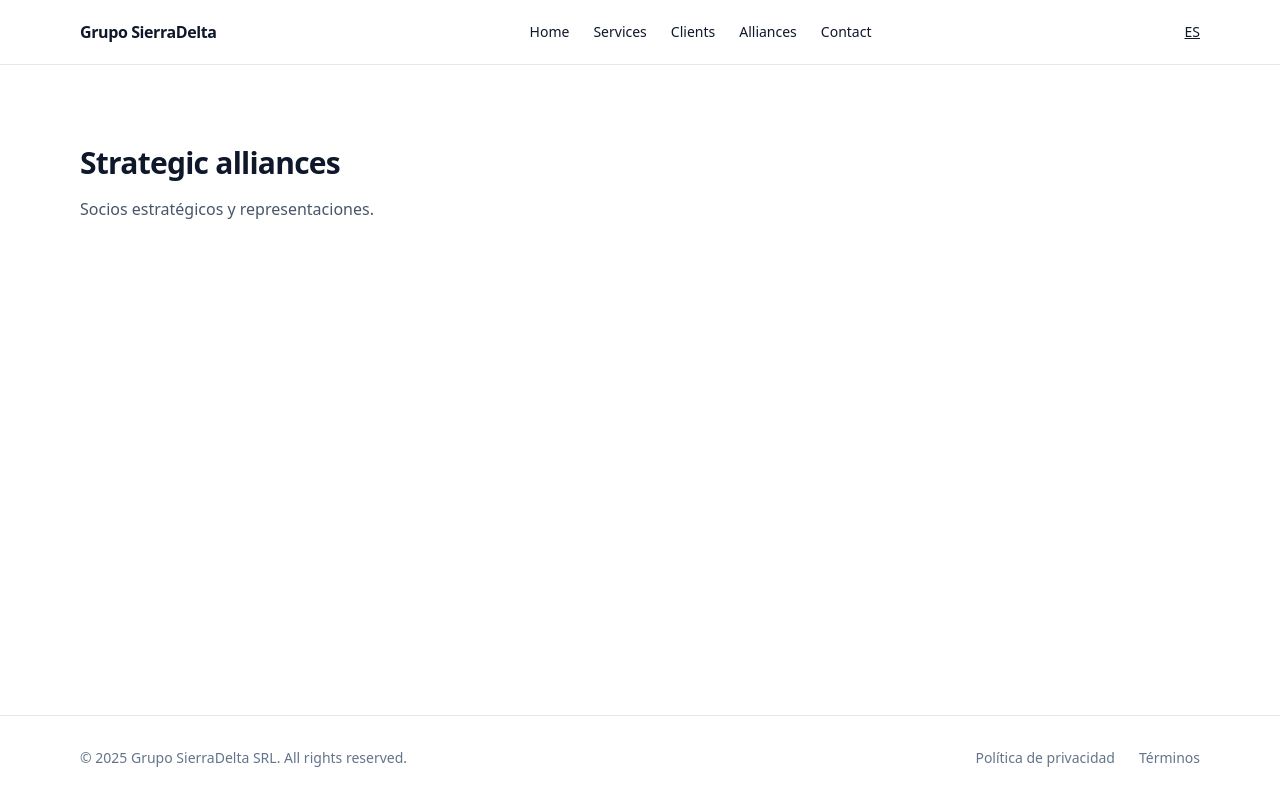
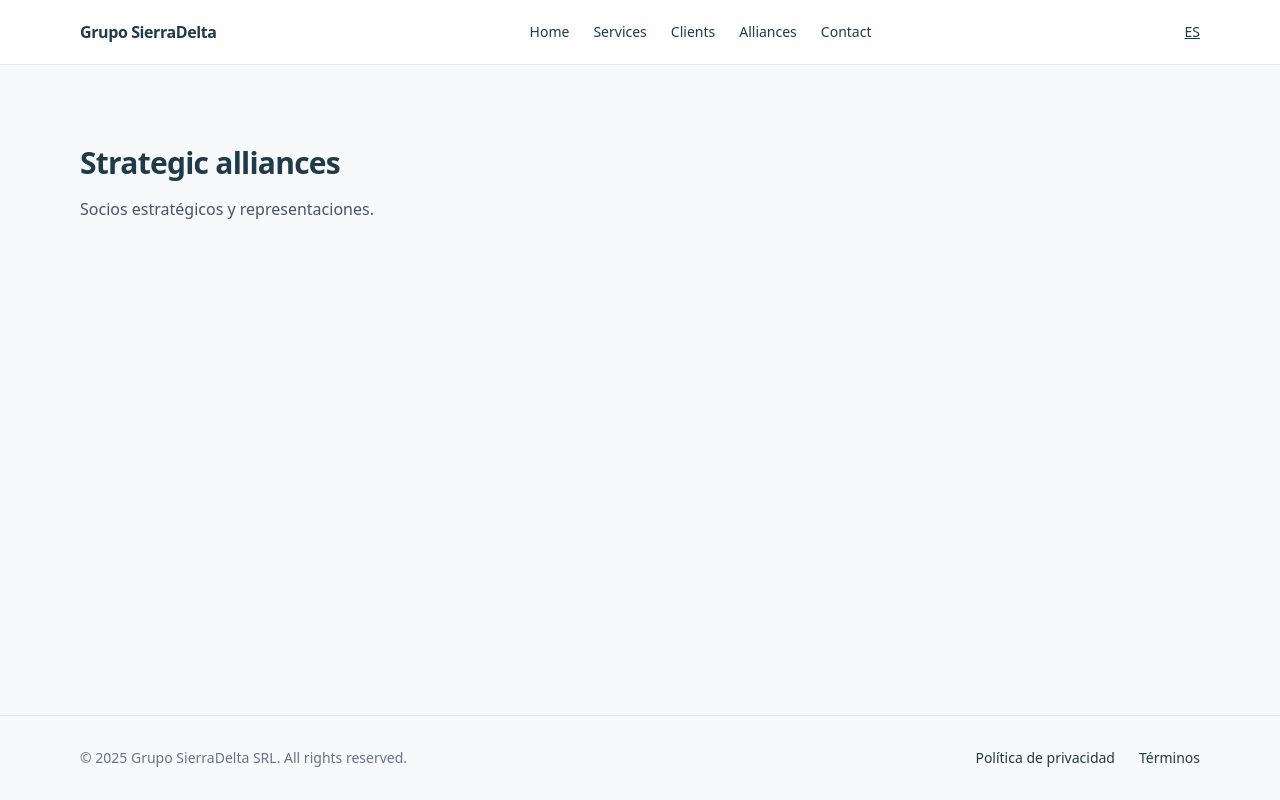
Before and after one commit to Gacela31/sierradelta-next, a Next.js app: page /en/alianzas in a window 1280 px wide. Built offline with nearby package versions, Linux system fonts and the light colour scheme; no server answers.

Commit message:
style: brand palette (#1F3B49) + helpers and tailwind glob fix

```diff
--- a/app/globals.css
+++ b/app/globals.css
@@ -1,22 +1,63 @@
+/* app/globals.css */
 @tailwind base;
 @tailwind components;
 @tailwind utilities;
 
-:root {
-  --bg: #ffffff;
-  --fg: #0f172a; /* slate-900 */
+/* 🎨 Paleta SierraDelta */
+:root{
+  --brand: #1F3B49;          /* primario (logo) */
+  --brand-contrast: #ffffff; /* texto sobre primario */
+  --accent: #C2A676;         /* arena/dorado */
+  --surface: #F7F9FA;        /* fondo claro suave */
+  --text: #1F3B49;           /* texto principal */
 }
 
-html, body {
+/* Base */
+html, body{
   height: 100%;
-  background: var(--bg);
-  color: var(--fg);
+  background: var(--surface);
+  color: var(--text);
 }
 
-.container {
-  @apply mx-auto max-w-6xl px-4;
+/* Selección de texto */
+::selection{
+  background: color-mix(in srgb, var(--brand) 25%, white);
+  color: #0b0b0b;
 }
 
-.card {
-  @apply rounded-2xl border bg-white shadow-sm;
+/* Contenedor y cards */
+.container{ @apply mx-auto max-w-6xl px-4; }
+.card{ @apply rounded-2xl border bg-white shadow-sm; }
+
+/* Links */
+a{ color: var(--brand); }
+a:hover{ text-decoration: underline; text-underline-offset: 2px; }
+
+/* Botones */
+.btn-primary{
+  @apply rounded-xl px-4 py-2 font-medium inline-flex items-center justify-center;
+  background: var(--brand);
+  color: var(--brand-contrast);
 }
+.btn-primary:hover{ filter: brightness(1.06); }
+
+.btn-outline{
+  @apply rounded-xl px-4 py-2 font-medium inline-flex items-center justify-center border;
+  border-color: var(--brand);
+  color: var(--brand);
+  background: transparent;
+}
+.btn-outline:hover{ background: color-mix(in srgb, var(--brand) 8%, white); }
+
+/* Badges / acentos */
+.badge-accent{
+  background: color-mix(in srgb, var(--accent) 22%, white);
+  color: #3b3b3b;
+  @apply rounded-full px-3 py-1 text-xs inline-flex items-center gap-2;
+}
+
+/* Secciones */
+.section{ @apply py-16 sm:py-20; }
+
+/* Header fijo blanco (si lo usás así en NavBar) */
+.header-white{ @apply sticky top-0 z-40 w-full border-b bg-white; }
--- a/tailwind.config.ts
+++ b/tailwind.config.ts
@@ -4,7 +4,7 @@ const config: Config = {
   content: [
     './app/**/*.{ts,tsx}',
     './components/**/*.{ts,tsx}',
-    './messages/**/*.{json}'
+    './messages/**/*.json'
   ],
   theme: {
     extend: {},
```
